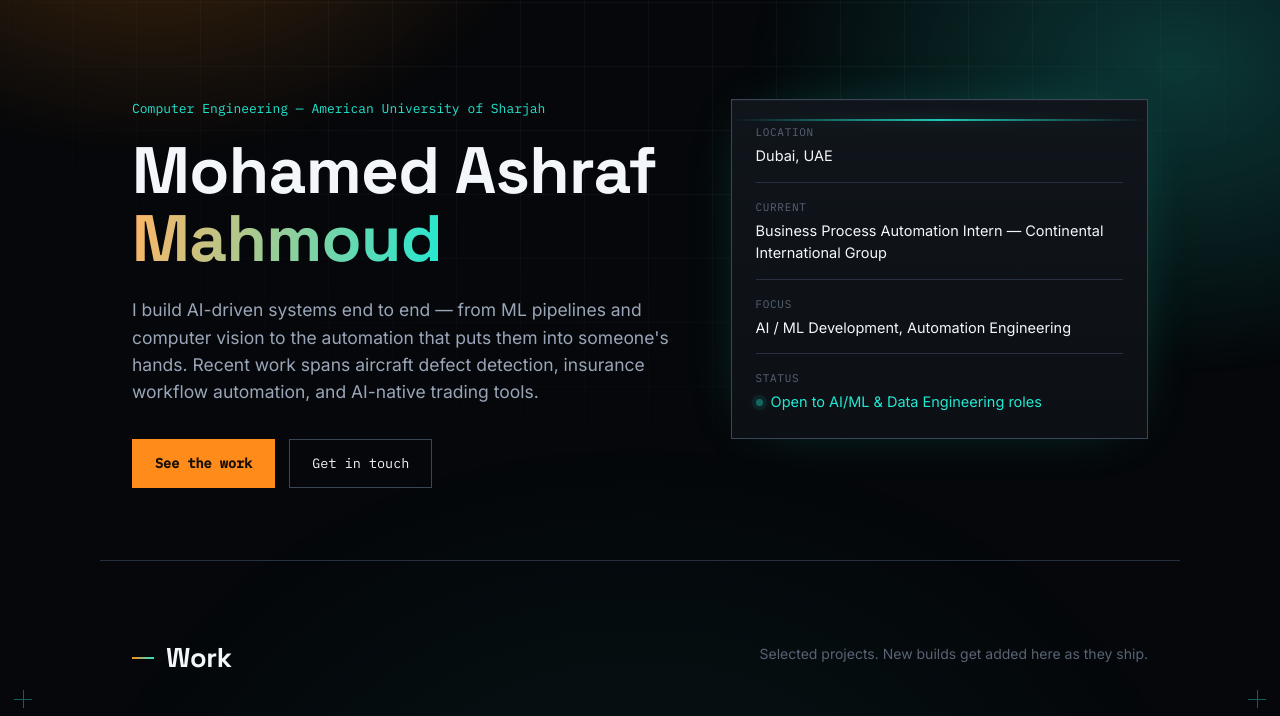
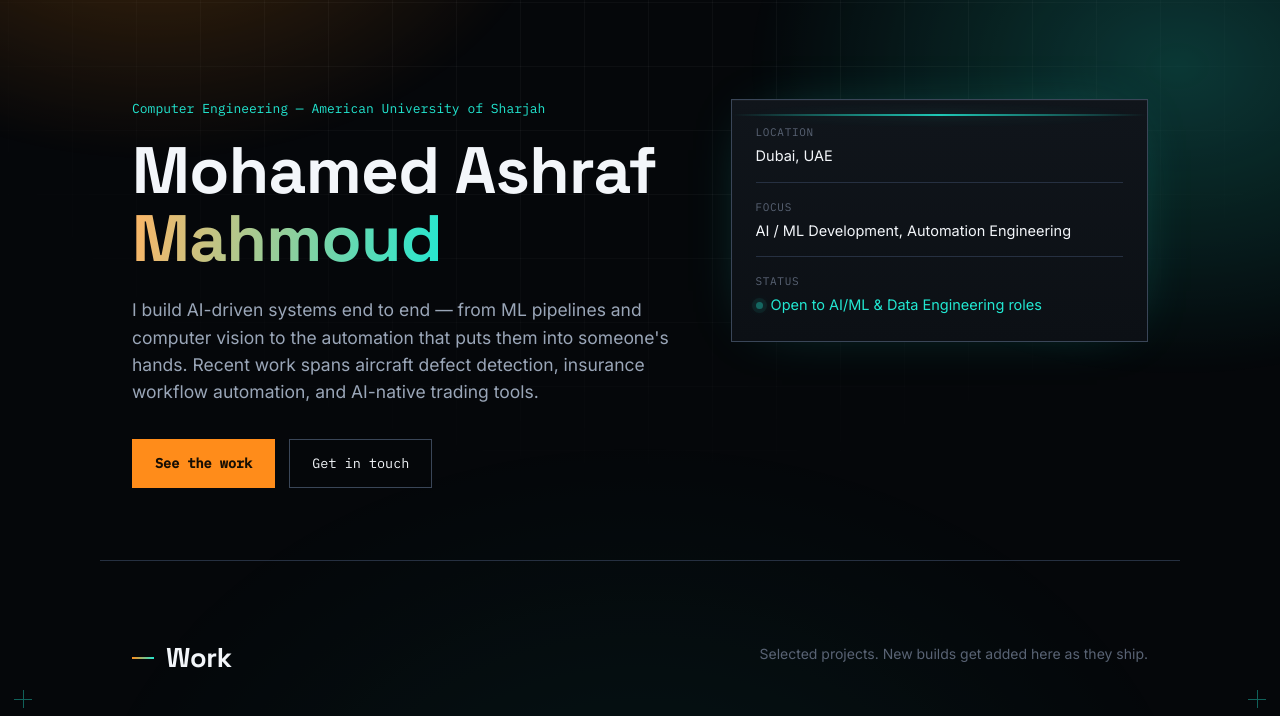
Before and after one commit to MoMah54/Portfolio, a plain HTML site: page index.html in a window 1280 px wide. Shown: the part 78-794 px from the top of the page. Drawn offline with Linux system fonts and the light colour scheme.

Commit message:
Remove Continental from status panel

```diff
--- a/index.html
+++ b/index.html
@@ -338,10 +338,6 @@ main, .site-header, .site-footer{ position: relative; z-index: 2; }
         <span class="readout-value">Dubai, UAE</span>
       </div>
       <div class="readout-row">
-        <span class="readout-label">CURRENT</span>
-        <span class="readout-value">Business Process Automation Intern — Continental International Group</span>
-      </div>
-      <div class="readout-row">
         <span class="readout-label">FOCUS</span>
         <span class="readout-value">AI / ML Development, Automation Engineering</span>
       </div>
```
